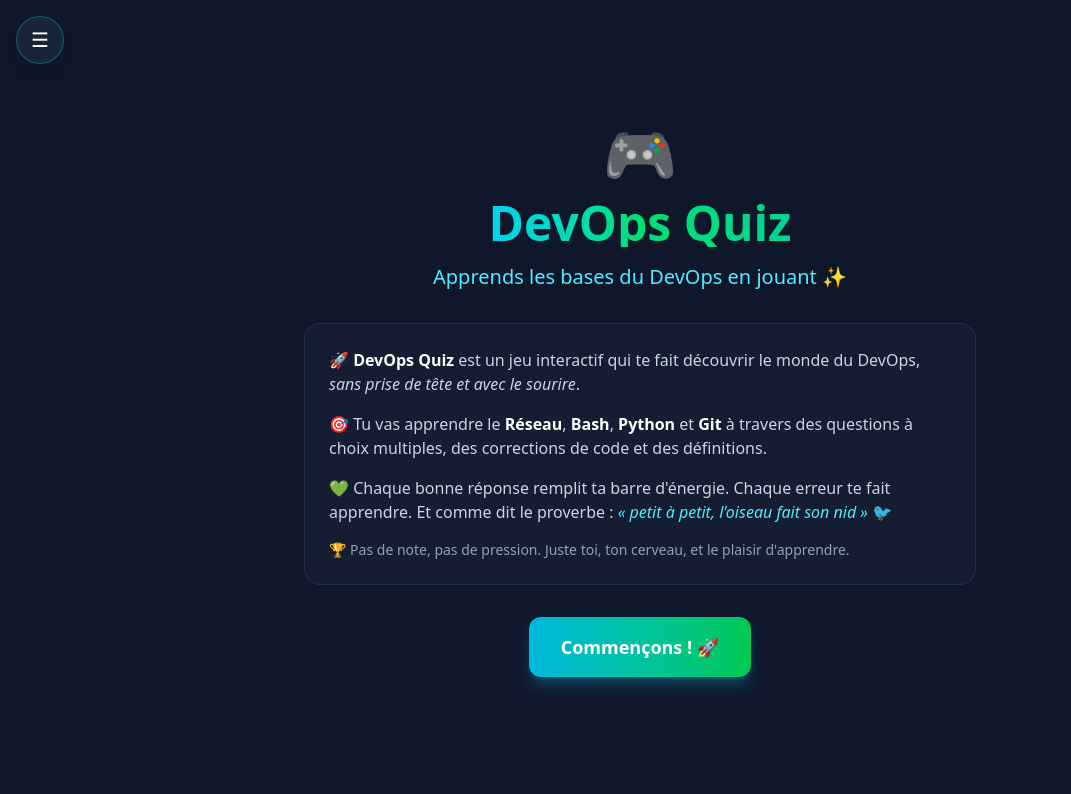
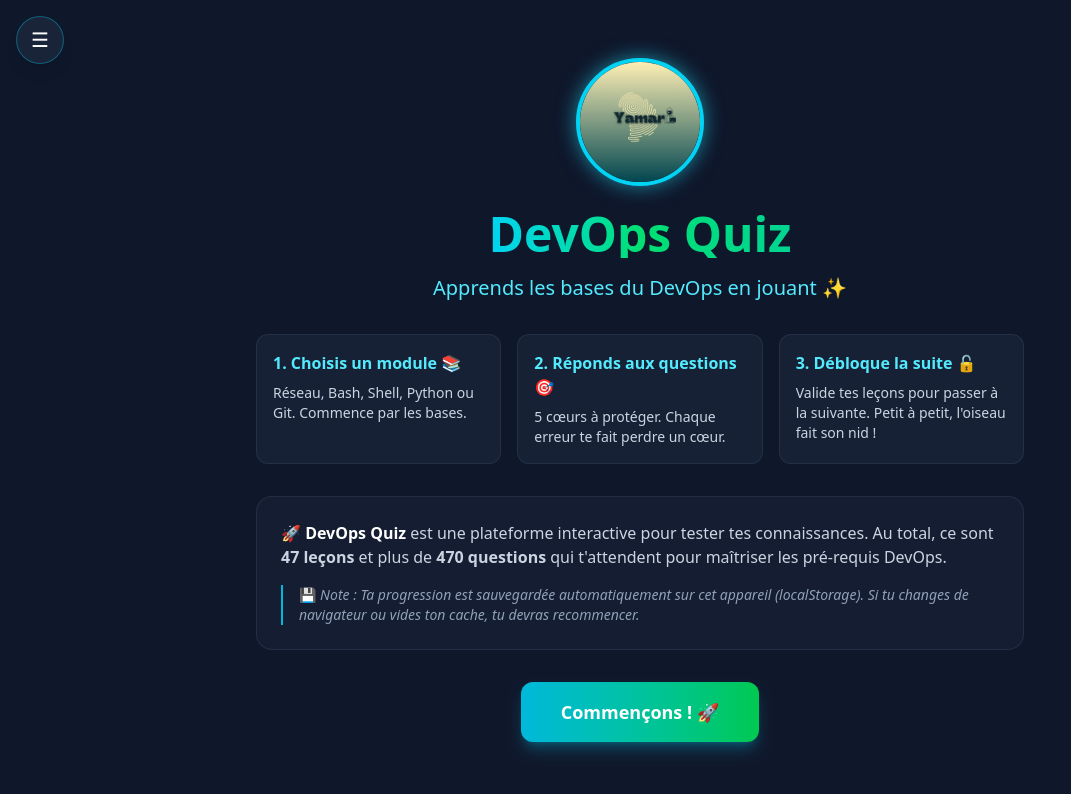
Before and after one commit to fotsingndiguedevy-dev/Devops_quiz, a Next.js app: page / in a window 1280 px wide. Shown: the top 794 px of the page, without its empty margins (0-1071 px from the left). Built offline with nearby package versions, Linux system fonts and the light colour scheme.

Commit message:
feat: refonte de la page d'accueil, ajout du logo et bouton feedback

```diff
--- a/src/components/Sidebar.tsx
+++ b/src/components/Sidebar.tsx
@@ -122,6 +122,7 @@ export default function Sidebar({ isOpen, onClose, onSelectLesson, selectedLesso
               ))}
             </div>
 
+            {/* SECTION À PROPOS MODIFIÉE (FEEDBACK AU LIEU DE PORTFOLIO) */}
             <div className="mt-8 pt-4 border-t border-slate-800">
               <button
                 onClick={() => setAProposOuvert(!aProposOuvert)}
@@ -133,10 +134,20 @@ export default function Sidebar({ isOpen, onClose, onSelectLesson, selectedLesso
               <AnimatePresence>
                 {aProposOuvert && (
                   <motion.div initial={{ height: 0, opacity: 0 }} animate={{ height: "auto", opacity: 1 }} exit={{ height: 0, opacity: 0 }} className="overflow-hidden">
-                    <div className="text-xs text-slate-400 space-y-2 px-3 py-2 bg-slate-800/30 rounded-lg border border-slate-700/50">
+                    <div className="text-xs text-slate-400 space-y-3 px-3 py-3 bg-slate-800/30 rounded-lg border border-slate-700/50">
                       <p className="text-slate-300 font-medium">🚀 Pourquoi DevOps Quiz ?</p>
                       <p>Né d'un constat simple : apprendre le DevOps peut être intimidant. Ce jeu rend l'apprentissage accessible et sans pression.</p>
-                      <a href="https://portfolio-fotsingndiguedevy-dev.vercel.app" target="_blank" rel="noopener noreferrer" className="text-cyan-400 hover:text-cyan-300 block pt-2">🌐 Mon portfolio</a>
+                      <p>💡 Projet développé depuis Termux sur Android.</p>
+
+                      <div className="pt-2 border-t border-slate-700/50">
+                        <p className="mb-2">Une remarque ? Un bug ? Une idée ?</p>
+                        <a
+                          href="mailto:fotsingndiguedevy@gmail.com?subject=Feedback%20DevOps%20Quiz"
+                          className="inline-block bg-cyan-600 hover:bg-cyan-500 text-white px-3 py-1.5 rounded transition-colors text-center w-full"
+                        >
+                          💬 Envoyer un feedback
+                        </a>
+                      </div>
                     </div>
                   </motion.div>
                 )}
--- a/src/components/Welcome.tsx
+++ b/src/components/Welcome.tsx
@@ -8,8 +8,21 @@ type WelcomeProps = {
 export default function Welcome({ onStart }: WelcomeProps) {
   return (
     <div className="min-h-screen w-full max-w-[100vw] flex flex-col items-center justify-center px-4 py-12 text-center overflow-hidden relative">
-      <div className="max-w-2xl w-full flex flex-col items-center">
-        <div className="text-6xl mb-4">🎮</div>
+      <div className="max-w-3xl w-full flex flex-col items-center">
+
+        {/* LOGO ROND AVEC BORDURE NÉON */}
+        <motion.div
+          initial={{ scale: 0, rotate: -180 }}
+          animate={{ scale: 1, rotate: 0 }}
+          transition={{ type: "spring", stiffness: 200, damping: 15 }}
+          className="mb-6"
+        >
+          <img
+            src="/logo.png"
+            alt="Logo DevOps Quiz"
+            className="w-28 h-28 md:w-32 md:h-32 rounded-full border-4 border-cyan-400 shadow-[0_0_20px_rgba(34,211,238,0.6)] object-cover bg-slate-800"
+          />
+        </motion.div>
 
         <h1 className="text-4xl md:text-5xl font-bold mb-4 bg-gradient-to-r from-cyan-400 via-green-400 to-emerald-400 bg-clip-text text-transparent">
           DevOps Quiz
@@ -19,19 +32,40 @@ export default function Welcome({ onStart }: WelcomeProps) {
           Apprends les bases du DevOps en jouant ✨
         </p>
 
-        <div className="space-y-4 text-slate-300 text-left bg-slate-800/40 rounded-2xl p-4 md:p-6 border border-slate-700/50 mb-8 w-full break-words">
-          <p>🚀 <strong className="text-white">DevOps Quiz</strong> est un jeu interactif qui te fait découvrir le monde du DevOps, <em>sans prise de tête et avec le sourire</em>.</p>
-          <p>🎯 Tu vas apprendre le <strong className="text-white">Réseau</strong>, <strong className="text-white">Bash</strong>, <strong className="text-white">Python</strong> et <strong className="text-white">Git</strong> à travers des questions à choix multiples, des corrections de code et des définitions.</p>
-          <p>💚 Chaque bonne réponse remplit ta barre d'énergie. Chaque erreur te fait apprendre. Et comme dit le proverbe : <em className="text-cyan-300">« petit à petit, l'oiseau fait son nid »</em> 🐦</p>
-          <p className="text-slate-400 text-sm">🏆 Pas de note, pas de pression. Juste toi, ton cerveau, et le plaisir d'apprendre.</p>
+        {/* COMMENT ÇA MARCHE */}
+        <div className="grid grid-cols-1 md:grid-cols-3 gap-4 mb-8 w-full text-left">
+          <div className="bg-slate-800/60 border border-slate-700/50 rounded-xl p-4">
+            <h3 className="text-cyan-300 font-bold mb-2">1. Choisis un module 📚</h3>
+            <p className="text-sm text-slate-300">Réseau, Bash, Shell, Python ou Git. Commence par les bases.</p>
+          </div>
+          <div className="bg-slate-800/60 border border-slate-700/50 rounded-xl p-4">
+            <h3 className="text-cyan-300 font-bold mb-2">2. Réponds aux questions 🎯</h3>
+            <p className="text-sm text-slate-300">5 cœurs à protéger. Chaque erreur te fait perdre un cœur.</p>
+          </div>
+          <div className="bg-slate-800/60 border border-slate-700/50 rounded-xl p-4">
+            <h3 className="text-cyan-300 font-bold mb-2">3. Débloque la suite 🔓</h3>
+            <p className="text-sm text-slate-300">Valide tes leçons pour passer à la suivante. Petit à petit, l'oiseau fait son nid !</p>
+          </div>
         </div>
 
+        {/* DESCRIPTION ET SAUVEGARDE */}
+        <div className="space-y-4 text-slate-300 text-left bg-slate-800/40 rounded-2xl p-6 border border-slate-700/50 mb-8 w-full break-words">
+          <p>
+            🚀 <strong className="text-white">DevOps Quiz</strong> est une plateforme interactive pour tester tes connaissances.
+            Au total, ce sont <strong>47 leçons</strong> et plus de <strong>470 questions</strong> qui t'attendent pour maîtriser les pré-requis DevOps.
+          </p>
+          <p className="text-sm text-slate-400 border-l-2 border-cyan-500 pl-4 mt-4">
+            💾 <em>Note : Ta progression est sauvegardée automatiquement sur cet appareil (localStorage). Si tu changes de navigateur ou vides ton cache, tu devras recommencer.</em>
+          </p>
+        </div>
+
+        {/* BOUTON COMMENCER */}
         <motion.button
           onClick={onStart}
           whileHover={{ scale: 1.05, boxShadow: "0 0 35px rgba(34, 211, 238, 0.8), 0 0 60px rgba(34, 197, 94, 0.5)" }}
           whileTap={{ scale: 0.95 }}
           transition={{ type: "spring", stiffness: 400, damping: 17 }}
-          className="w-full md:w-auto px-8 py-4 rounded-xl font-bold text-lg text-white bg-gradient-to-r from-cyan-500 to-green-500 shadow-lg shadow-cyan-500/30 cursor-pointer"
+          className="w-full md:w-auto px-10 py-4 rounded-xl font-bold text-lg text-white bg-gradient-to-r from-cyan-500 to-green-500 shadow-lg shadow-cyan-500/30 cursor-pointer"
         >
           Commençons ! 🚀
         </motion.button>
```
Also changed, not shown: public/logo.png (added).
